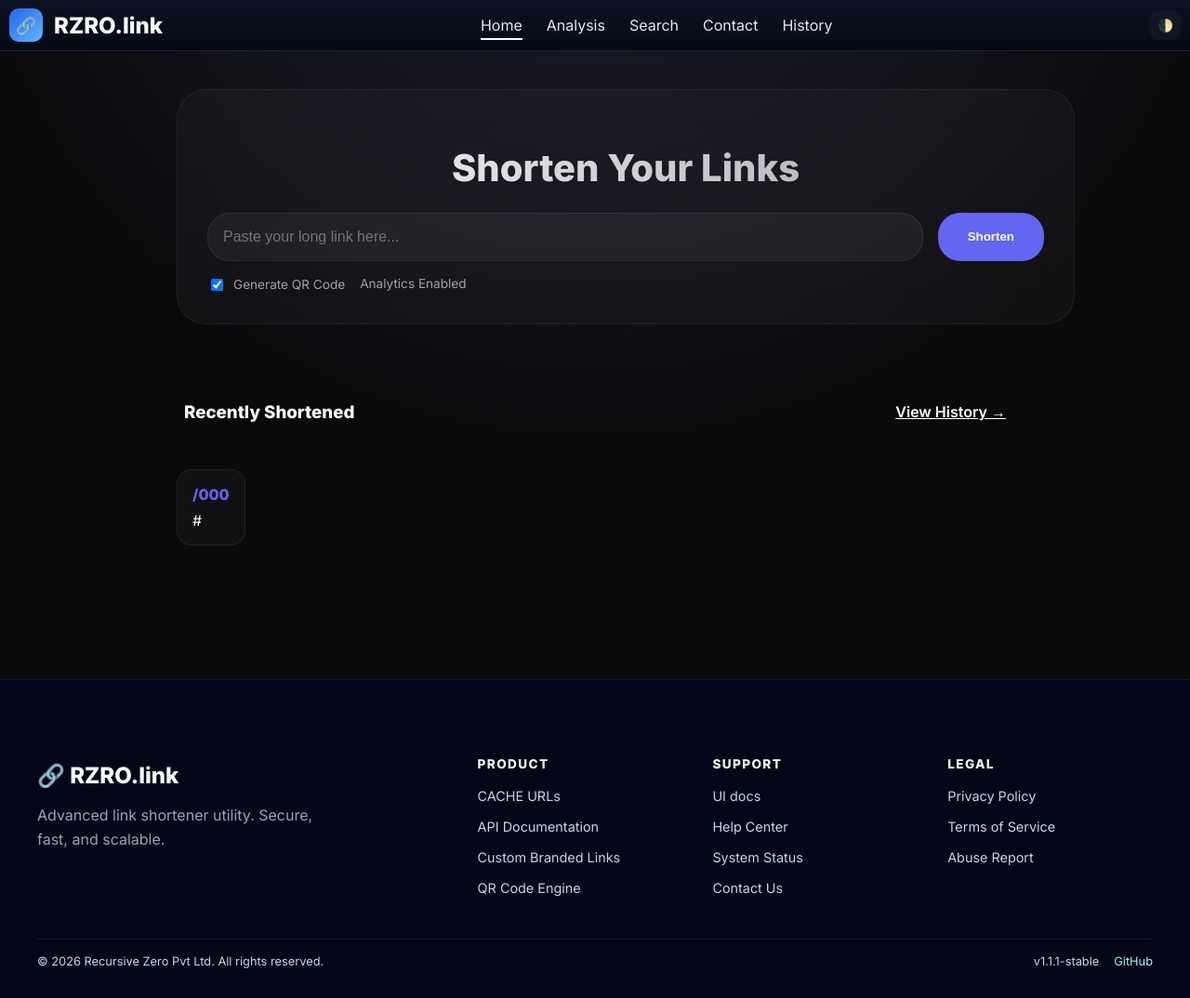
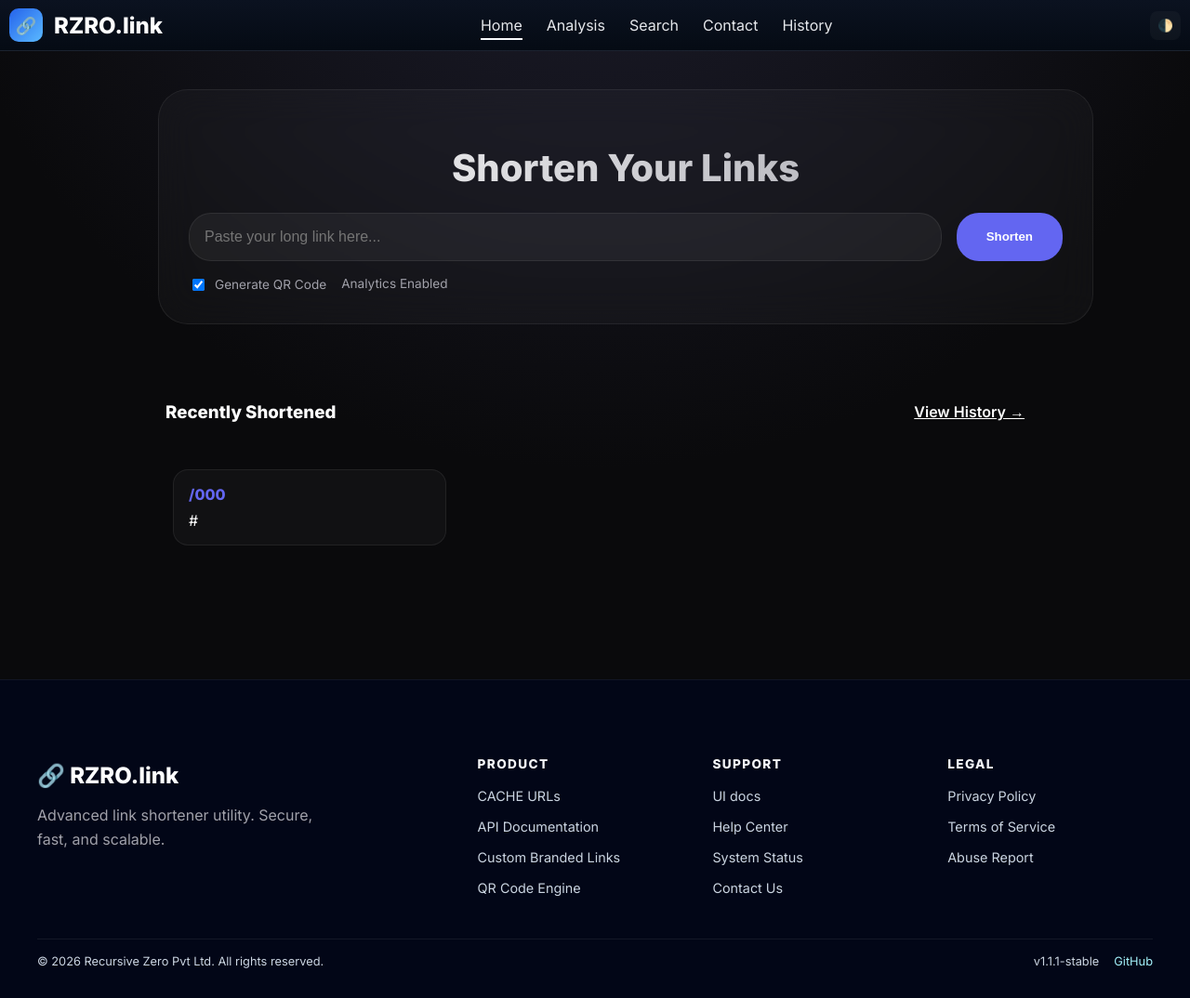
Before and after one commit to recursivezero/tiny, a FastAPI app: page / in a window 1280 px wide. Shown: the whole page at 93% size. Run offline with FastAPI, Linux system fonts and the light colour scheme; a database or web service that is not in the repository returns one stand-in record (values such as "Sample title").

Commit message:
[RTY-32-260032-handle-invalid-and-valid-url]: fix scroll width on home page

```diff
--- a/app/static/css/tiny.css
+++ b/app/static/css/tiny.css
@@ -16,29 +16,21 @@
   background-image: radial-gradient(circle at 50% -20%, #1e1e2e 0%, transparent 50%);
 }
 
-/* Light theme overrides */
+
 body.light-theme {
-  /* background + glass */
   --bg: #f9fafb;
   --glass: rgba(0, 0, 0, 0.03);
   --glass-border: rgba(0, 0, 0, 0.07);
-
-  /* main card + text */
   --card: #ffffff;
   --text-primary: #111827;
   --text-secondary: #4b5563;
   --text-color: #111827;
-
-  /* accent */
   --accent: #2563eb;
-
-  /* Remove the dark radial gradient */
   background-image: none;
 }
 
-/* Layout */
 .main-layout {
-  max-width: 900px;
+  max-width: 940px;
   margin: 0 auto;
   padding: 6rem 1rem 4rem;
   display: flex;
@@ -69,9 +61,7 @@
 
 body.light-theme .app-header {
   background: #ffffff;
-  /* solid background */
   border-bottom: 1px solid #e5e7eb;
-  /* clear separation */
   box-shadow: 0 2px 10px rgba(0, 0, 0, 0.06);
 }
 
@@ -250,7 +240,7 @@
   cursor: pointer;
 }
 
-/* Result card */
+
 .result-card {
   width: 100%;
   background: linear-gradient(145deg, rgba(99, 102, 241, 0.1), rgba(0, 0, 0, 0));
@@ -323,10 +313,10 @@
   color: var(--accent);
 }
 
-/* Recent tray */
 .recent-tray {
   width: 100%;
   margin-top: 2rem;
+  overflow: visible;
 }
 
 .recent-header {
@@ -337,11 +327,14 @@
   align-items: center;
 }
 
+
 .scroll-container {
   display: flex;
   gap: 1rem;
   overflow-x: auto;
-  padding: 1rem 0;
+  padding: 1rem 16px;
+  scroll-padding-right: 16px;
+  box-sizing: border-box;
 }
 
 .scroll-container::-webkit-scrollbar {
@@ -349,7 +342,8 @@
 }
 
 .recent-item {
-  min-width: 220px;
+  width: 260px;
+  flex: 0 0 auto;
   background: var(--glass);
   border: 1px solid var(--glass-border);
   padding: 1rem;
@@ -358,6 +352,10 @@
   flex-direction: column;
   gap: 0.5rem;
   flex-shrink: 0;
+}
+
+.recent-item:last-child {
+  margin-right: 16px;
 }
 
 .short-code {
@@ -378,23 +376,16 @@
 /* ===============================
    MODERN GLASS RECENT TABLE
 ================================= */
-/* PAGE CONTAINER */
 .recent-page-container {
   width: 100%;
   max-width: 1200px;
-  /* controls table width */
   margin: 0 auto;
-  /* centers */
   padding: 0 24px;
-  /* space left & right */
   box-sizing: border-box;
 }
 
-/* Wrapper */
 .recent-table-wrapper {
   width: 100%;
-  /*margin-top: 20px;
-  margin-bottom: 20px;*/
   overflow-x: auto;
 }
 
@@ -411,7 +402,6 @@
   min-width: 800px;
 }
 
-/* Header */
 .recent-table thead {
   background: var(--glass);
 }
@@ -428,7 +418,6 @@
   white-space: nowrap;
 }
 
-/* Body cells */
 .recent-table td {
   padding: 14px;
   font-size: 14px;
@@ -439,7 +428,6 @@
   white-space: nowrap;
 }
 
-/* Row hover */
 .recent-table tbody tr:hover {
   background: rgba(255, 255, 255, 0.05);
 }
@@ -448,7 +436,6 @@
    COLUMN WIDTH CONTROL
 ================================= */
 
-/* # column */
 .recent-table th:nth-child(1),
 .recent-table td:nth-child(1) {
   width: 45px;
@@ -457,26 +444,22 @@
   padding-right: 6px;
 }
 
-/* Short URL */
 .recent-table th:nth-child(2),
 .recent-table td:nth-child(2) {
   width: 170px;
 }
 
-/* Original URL (main space owner) */
 .recent-table th:nth-child(3),
 .recent-table td:nth-child(3) {
   width: 45%;
   min-width: 0;
 }
 
-/* Created */
 .recent-table th:nth-child(4),
 .recent-table td:nth-child(4) {
   width: 170px;
 }
 
-/* Visits */
 .recent-table th:nth-child(5),
 .recent-table td:nth-child(5) {
   width: 80px;
@@ -485,7 +468,6 @@
   color: var(--accent-2);
 }
 
-/* Actions */
 .recent-table th:nth-child(6),
 .recent-table td:nth-child(6) {
   width: 120px;
@@ -506,7 +488,6 @@
   text-decoration: underline;
 }
 
-/* Original URL truncate */
 .original-url {
   word-break: break-all;
 }
@@ -523,7 +504,6 @@
   color: var(--accent);
 }
 
-/* Created time */
 .created-time {
   font-size: 13px;
   color: var(--muted);
@@ -572,21 +552,19 @@
   border-bottom: 1px solid var(--glass-border);
 }
 
-/* Tablet */
+
 @media (max-width: 1024px) {
   .recent-page-container {
     padding: 0 18px;
   }
 }
 
-/* Mobile */
 @media (max-width: 768px) {
   .recent-page-container {
     padding: 0 12px;
   }
 }
 
-/* Small phones */
 @media (max-width: 480px) {
   .recent-page-container {
     padding: 0 8px;
@@ -739,38 +717,8 @@
   }
 }
 
-
-
-
-/* allow wrapping */
-/*.recent-tray .recent-item .original-url,
-.recent-tray .recent-item .original-url a {*/
-/*display: -webkit-box;*/
-/*-webkit-box-orient: vertical;
-
-  -webkit-line-clamp: 3;*/
-/* ⭐ change 2 or 3 lines here */
-/*line-clamp: 3;
-
-  overflow: hidden;
-  text-overflow: ellipsis;
-  text-wrap: balance;
-
-  white-space: normal;
-  word-break: break-word;
-  overflow-wrap: anywhere;
-}*/
-
-/* IMPORTANT — remove width restriction */
-/*.recent-tray .recent-item {
-  min-width: 0;*/
-/* allows shrinking inside flex/grid */
-/*max-width: 100%;
-}*/
-
 .recent-tray .recent-item .original-url {
   max-width: 350px;
-  /* control width of text block */
   min-width: 0;
 }
 
@@ -778,21 +726,15 @@
 .recent-tray .recent-item .original-url a {
 
   display: -webkit-box;
-  /* REQUIRED for line clamp */
   -webkit-box-orient: vertical;
   -webkit-line-clamp: 2;
-  /* show only 2 lines */
-
   overflow: hidden;
   text-overflow: ellipsis;
-
   white-space: normal;
   word-break: break-all;
-  /* break long URLs */
   overflow-wrap: anywhere;
 }
 
-/* container */
 .recent-tray .recent-item {
   min-width: 0;
   max-width: 100%;
```
Also changed, not shown: app/utils/helper.py (+4 -4 lines).
